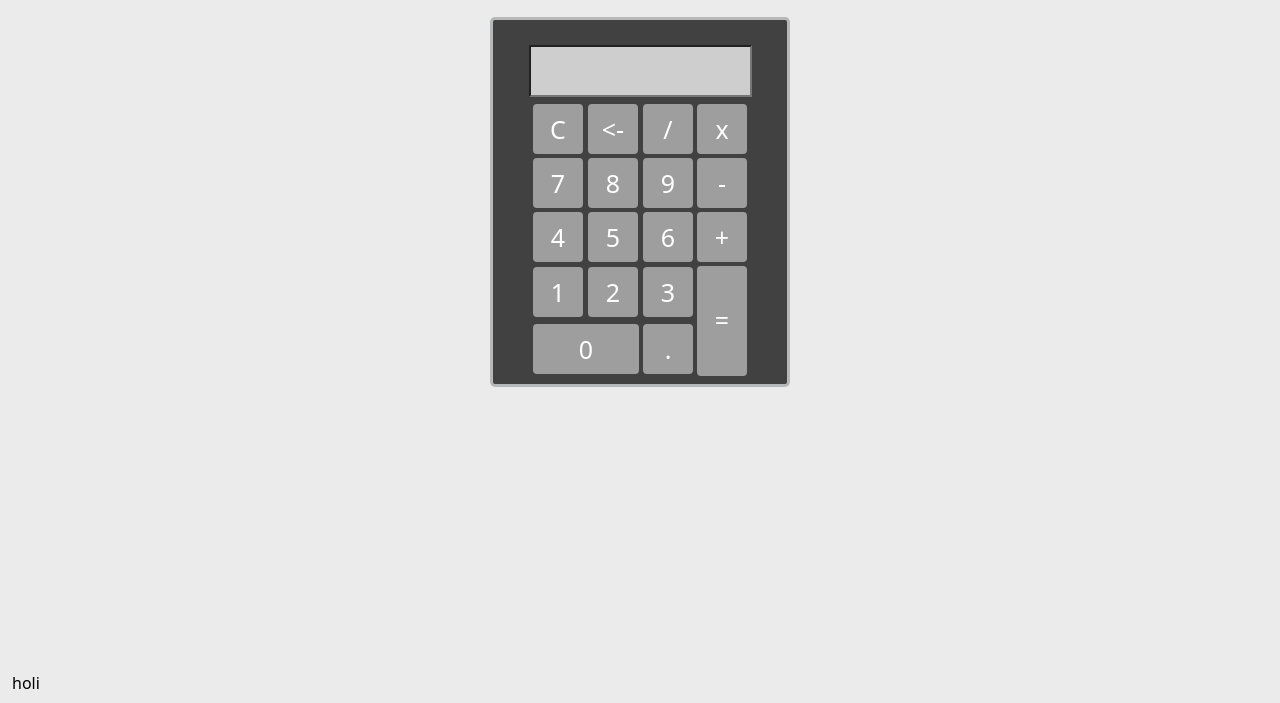
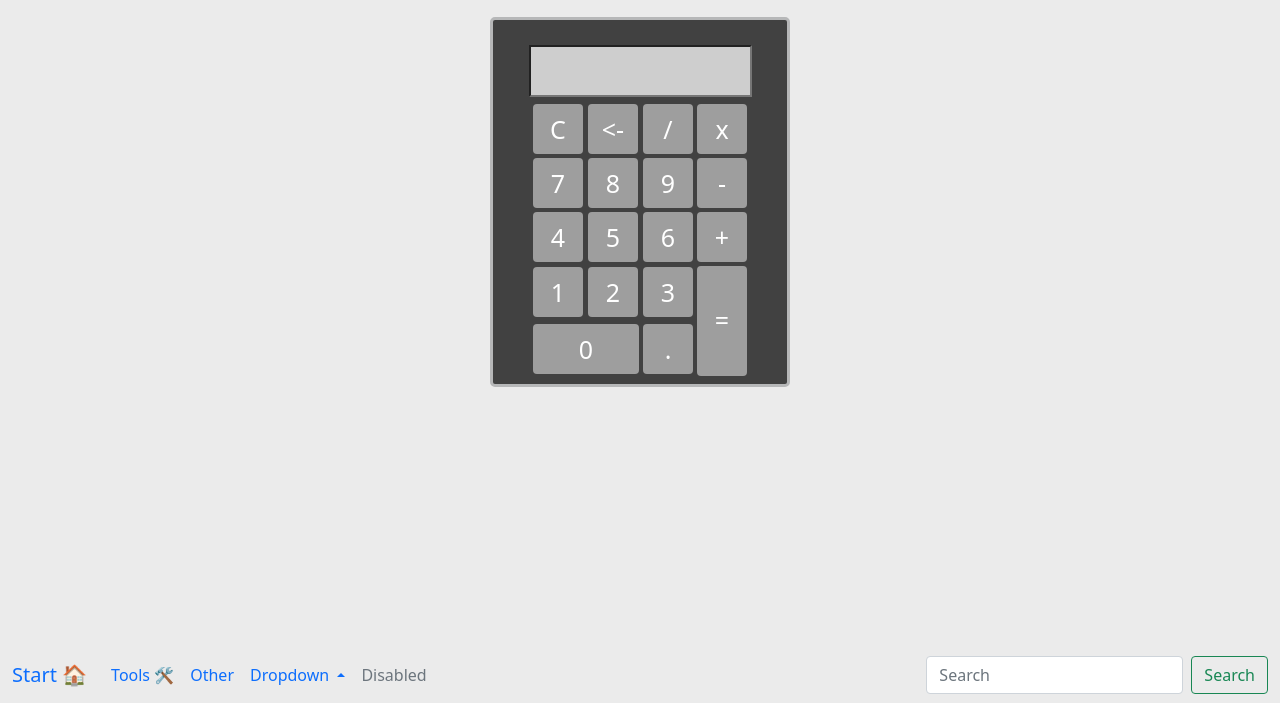
Before and after one commit to santanderelias/wap, a plain HTML site: page index.html in a window 1280 px wide. Shown: the part 97-800 px from the top of the page. Drawn offline with nearby package versions, Linux system fonts and the light colour scheme.

Commit message:
small tweaks

```diff
--- a/index.html
+++ b/index.html
@@ -17,9 +17,40 @@
 </head>
 <body>
   <!-- nav -->
-  <nav class="navbar fixed-bottom"  data-bs-theme="dark">
+  <nav class="navbar navbar-expand-lg bg-body-tertiary fixed-bottom">
     <div class="container-fluid">
-      <div>holi</div>
+      <a class="navbar-brand" href="#">Start 🏠</a>
+      <button class="navbar-toggler" type="button" data-bs-toggle="collapse" data-bs-target="#navbarSupportedContent" aria-controls="navbarSupportedContent" aria-expanded="false" aria-label="Toggle navigation">
+        <span class="navbar-toggler-icon"></span>
+      </button>
+      <div class="collapse navbar-collapse" id="navbarSupportedContent">
+        <ul class="navbar-nav me-auto mb-2 mb-lg-0">
+          <li class="nav-item">
+            <a class="nav-link active" aria-current="page" href="#">Tools 🛠️</a>
+          </li>
+          <li class="nav-item">
+            <a class="nav-link" href="#">Other</a>
+          </li>
+          <li class="nav-item dropdown dropup">
+            <a class="nav-link dropdown-toggle" href="#" role="button" data-bs-toggle="dropdown" aria-expanded="false">
+              Dropdown
+            </a>
+            <ul class="dropdown-menu">
+              <li><a class="dropdown-item" href="#">Action</a></li>
+              <li><a class="dropdown-item" href="#">Another action</a></li>
+              <li><hr class="dropdown-divider"></li>
+              <li><a class="dropdown-item" href="#">Something else here</a></li>
+            </ul>
+          </li>
+          <li class="nav-item">
+            <a class="nav-link disabled" aria-disabled="true">Disabled</a>
+          </li>
+        </ul>
+        <form class="d-flex" role="search">
+          <input class="form-control me-2" type="search" placeholder="Search" aria-label="Search">
+          <button class="btn btn-outline-success" type="submit">Search</button>
+        </form>
+      </div>
     </div>
   </nav>
 <!-- nav -->
```
